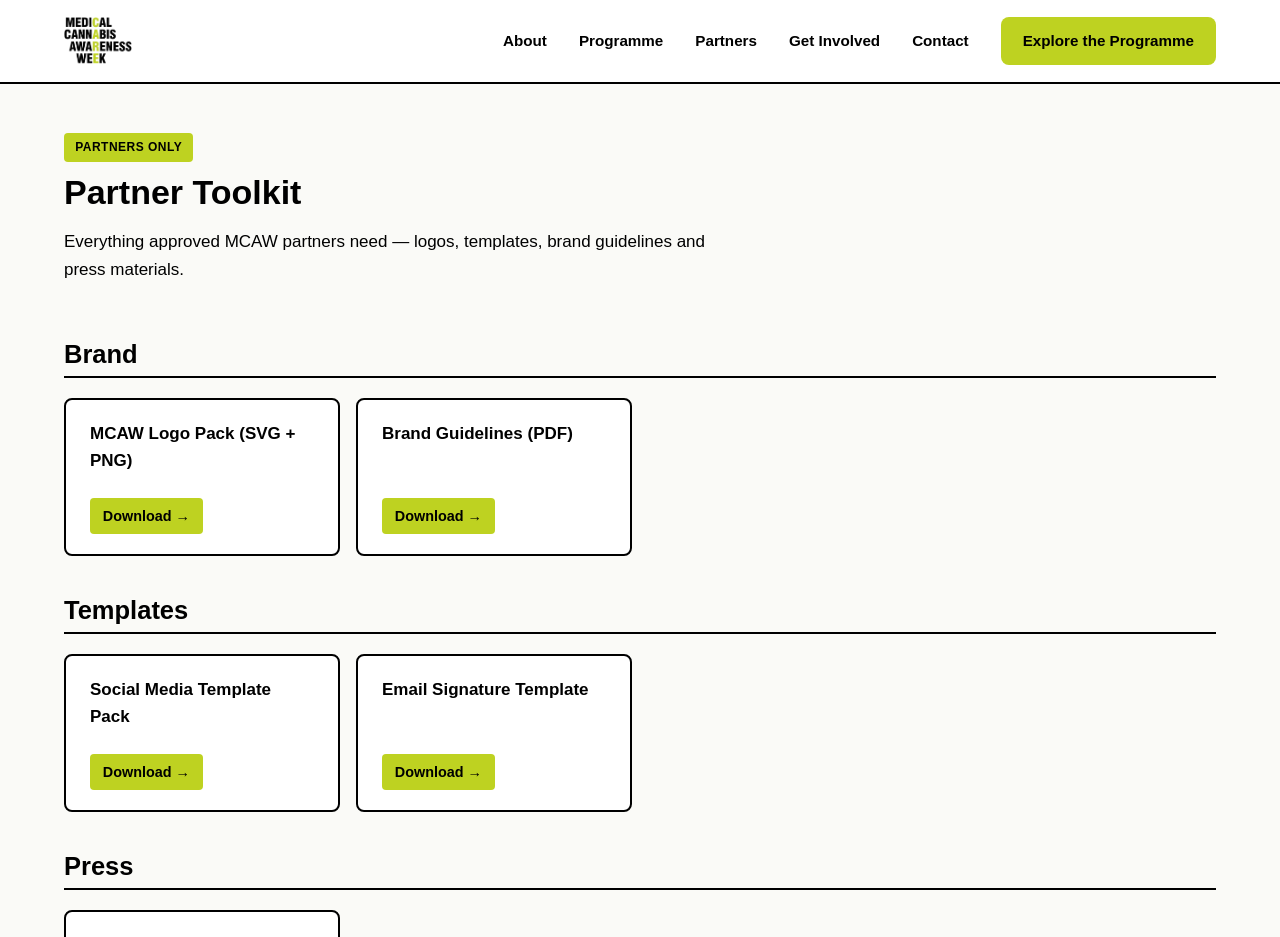
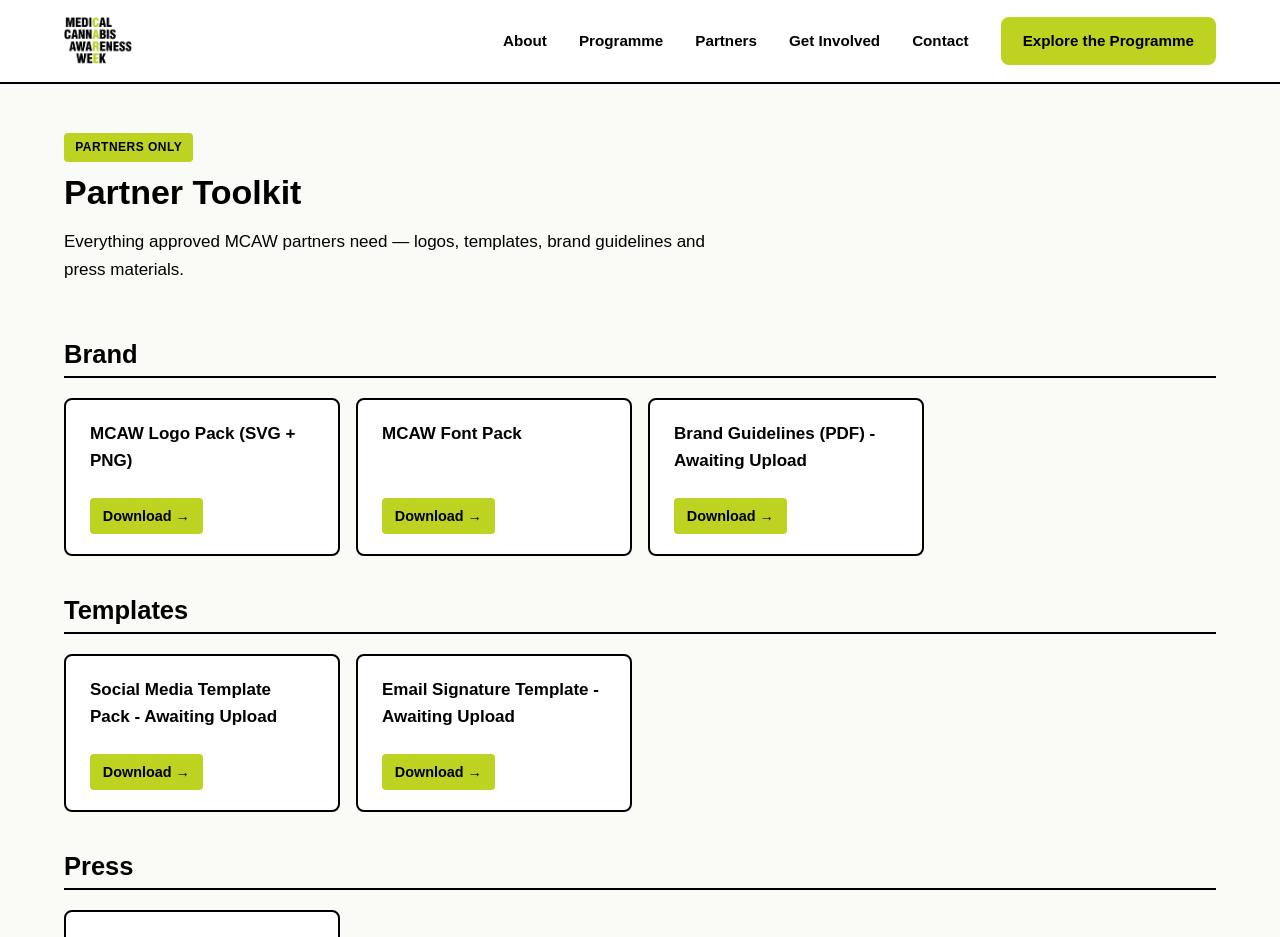
Before and after one commit to the-lexolotl/medcannaw, a Next.js app: page /partner-toolkit in a window 1280 px wide. Shown: the top 937 px of the page. Built offline with nearby package versions, Linux system fonts and the light colour scheme; a web font is replaced by a local one.

Commit message:
added logo pack and font pack to toolkit

```diff
--- a/app/partner-toolkit/page.tsx
+++ b/app/partner-toolkit/page.tsx
@@ -4,21 +4,22 @@
   {
     category: 'Brand',
     items: [
-      { label: 'MCAW Logo Pack (SVG + PNG)', href: '/partner-toolkit-files/mcaw-logo-pack.zip', type: 'download' },
-      { label: 'Brand Guidelines (PDF)', href: '/partner-toolkit-files/mcaw-brand-guidelines.pdf', type: 'download' },
+      { label: 'MCAW Logo Pack (SVG + PNG)', href: '/partner-toolkit-files/MCAW_LOGOS.zip', type: 'download' },
+      { label: 'MCAW Font Pack', href: '/partner-toolkit-files/MCAW_Font_Kit_Swiss_721.zip', type: 'download' },
+      { label: 'Brand Guidelines (PDF) - Awaiting Upload', href: '/partner-toolkit-files/mcaw-brand-guidelines.pdf', type: 'download' },
     ],
   },
   {
     category: 'Templates',
     items: [
-      { label: 'Social Media Template Pack', href: '/partner-toolkit-files/mcaw-social-templates.zip', type: 'download' },
-      { label: 'Email Signature Template', href: '/partner-toolkit-files/mcaw-email-signature.zip', type: 'download' },
+      { label: 'Social Media Template Pack - Awaiting Upload', href: '/partner-toolkit-files/mcaw-social-templates.zip', type: 'download' },
+      { label: 'Email Signature Template - Awaiting Upload', href: '/partner-toolkit-files/mcaw-email-signature.zip', type: 'download' },
     ],
   },
   {
     category: 'Press',
     items: [
-      { label: 'Press Packet (PDF)', href: '/partner-toolkit-files/mcaw-press-packet.pdf', type: 'download' },
+      { label: 'Press Packet (PDF) - Awaiting Upload', href: '/partner-toolkit-files/mcaw-press-packet.pdf', type: 'download' },
     ],
   },
   {
```
Also changed, not shown: 2 other files (tests, documents, lock files or other folders).
